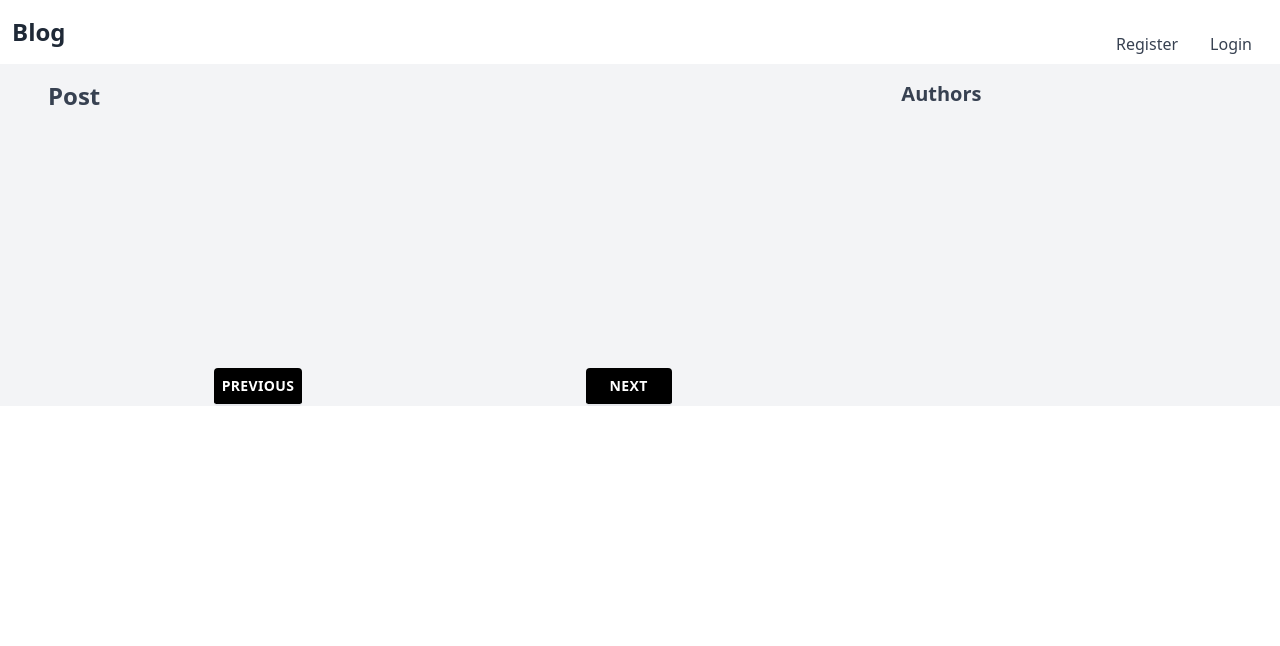
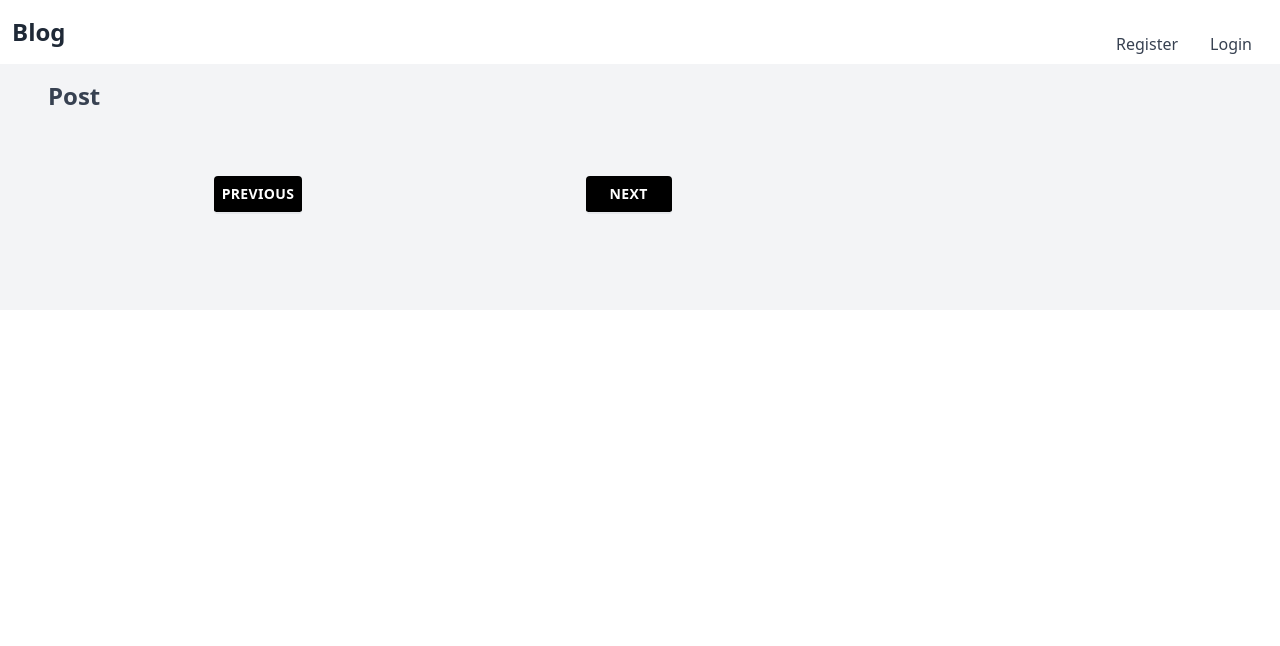
Before and after one commit to Sanawar-Malik/Blog, a Flask app: page / in a window 1280 px wide. Shown: the top 646 px of the page. Run offline with Flask 2, Linux system fonts and the light colour scheme; data that the repository does not hold is empty; some libraries are stand-ins or nearby versions.

Commit message:
initial commit

```diff
--- a/templates/base.html
+++ b/templates/base.html
@@ -56,7 +56,7 @@
           </div>
       </div>
   </nav>
-  <main role="main" class="container mt-8">
+  <main role="main" class="container mt-8 h-auto ">
     <div class="row">
     {% with messages = get_flashed_messages(with_categories=true) %}
       {% if messages %}
@@ -71,7 +71,14 @@
         {% block body %}{% endblock %}
       </div>
   </main>
+  <nav class="bg-white shadow bg-gray-900" role="navigation">
+    <div class="mx-auto py-4 flex flex-wrap items-center md:flex-no-wrap bg-gray-800 fixed-bottom">
+
+    </div>
+  </nav>
 </div>
+
+
   <script src="https://cdn.jsdelivr.net/gh/alpinejs/alpine@v2.x.x/dist/alpine.min.js" defer></script>
 <script>
   const button = document.querySelector('#menu-button');
--- a/templates/home.html
+++ b/templates/home.html
@@ -63,7 +63,7 @@
                     </div>
                 </div>
                 {% endfor %}
-                <section class="mt-64 container mx-auto flex items-center justify-around">
+                <section class="mb-24 mt-16 container mx-auto flex items-center justify-around">
                     <div>
                         <div class="flex rounded border-b-2 border-grey-dark overflow-hidden">
                             <a class="block text-white text-sm shadow-border bg-black hover:bg-gray-800 text-sm py-2 px-2 font-sans tracking-wide uppercase font-bold" href="{{prev}}">
@@ -78,7 +78,7 @@
                     </div>
                 </section>
             </div>
-            <div class="hidden w-4/12 -mx-8 lg:block">
+            <!-- <div class="hidden w-4/12 -mx-8 lg:block">
                 <div class="px-8">
                     <h1 class="mb-4 text-xl font-bold text-gray-700">Authors</h1>
                 {% for u in user %}
@@ -91,7 +91,7 @@
                     </div>
                     {% endfor %}
                 </div>
-            </div>
+            </div> -->
         </div>
     </div>
 
```
